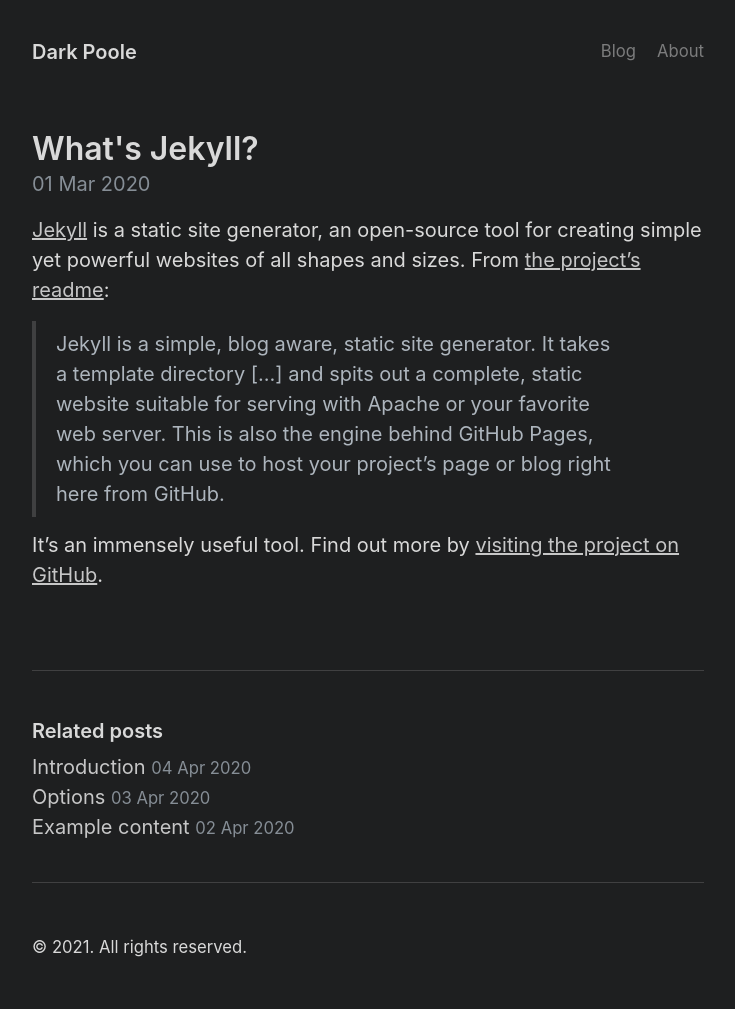
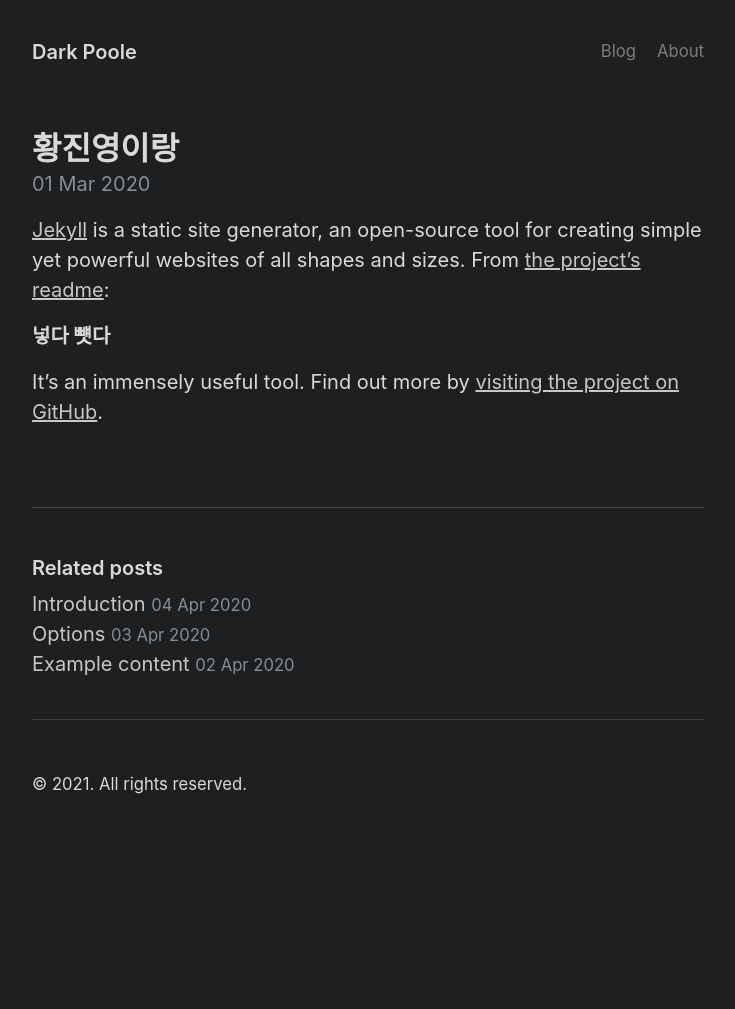
Before and after one commit to man3700/man3700.github.io, a Jekyll site: the page built from _posts/2020-03-01-whats-jekyll.md, in a window 1280 px wide. Shown: the whole page, without its empty margins (272-1007 px from the left). Built offline with Jekyll 4.4.1, drawn with Linux system fonts in a browser that asks for light colours; after the commit the page ends 900 px from its top, so only the background shows below that.

Commit message:
황진영이랑

```diff
--- a/_posts/2020-03-01-whats-jekyll.md
+++ b/_posts/2020-03-01-whats-jekyll.md
@@ -1,10 +1,10 @@
 ---
 layout: post
-title: What's Jekyll?
+title: 황진영이랑
 ---
 
 [Jekyll](https://jekyllrb.com) is a static site generator, an open-source tool for creating simple yet powerful websites of all shapes and sizes. From [the project's readme](https://github.com/jekyll/jekyll/blob/master/README.markdown):
 
-> Jekyll is a simple, blog aware, static site generator. It takes a template directory [...] and spits out a complete, static website suitable for serving with Apache or your favorite web server. This is also the engine behind GitHub Pages, which you can use to host your project’s page or blog right here from GitHub.
+**넣다 뻇다**
 
 It's an immensely useful tool. Find out more by [visiting the project on GitHub](https://github.com/jekyll/jekyll).
```
